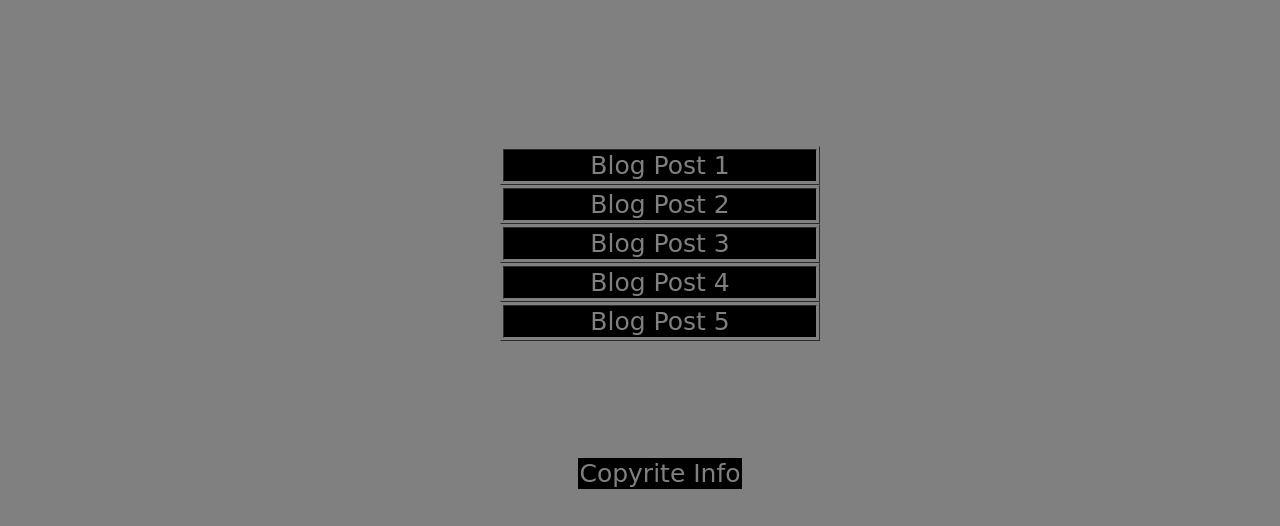
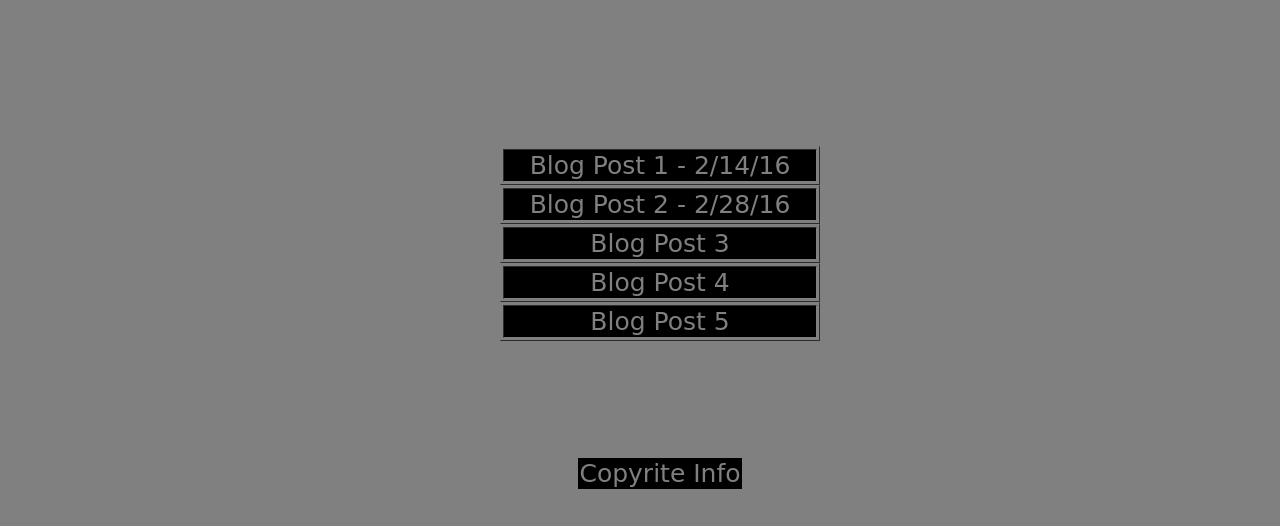
Before and after one commit to DanielJPark/danieljpark.github.io, a plain HTML site: page blog-index.html in a window 1280 px wide. Shown: the part 274-800 px from the top of the page. Drawn offline with Linux system fonts and the light colour scheme.

Commit message:
index file edited

```diff
--- a/blog-index.html
+++ b/blog-index.html
@@ -26,13 +26,13 @@
 	<div id="body">
 		<table class="body" border="1px">
 			<tr>
-				<td><a href="http://danieljpark.github.io/blog/git.html">Blog Post 1</a></td>
+				<td><a href="http://danieljpark.github.io/blog/git.html">Blog Post 1 - 2/14/16</a></td>
 			</tr>
 		</table>
 
 		<table class="body"  border="1px">
 			<tr>
-				<td><a href="http://danieljpark.github.io/css-concepts.html">Blog Post 2</a></td>
+				<td><a href="http://danieljpark.github.io/css-concepts.html">Blog Post 2 - 2/28/16</a></td>
 			</tr>
 		</table>
 
```
